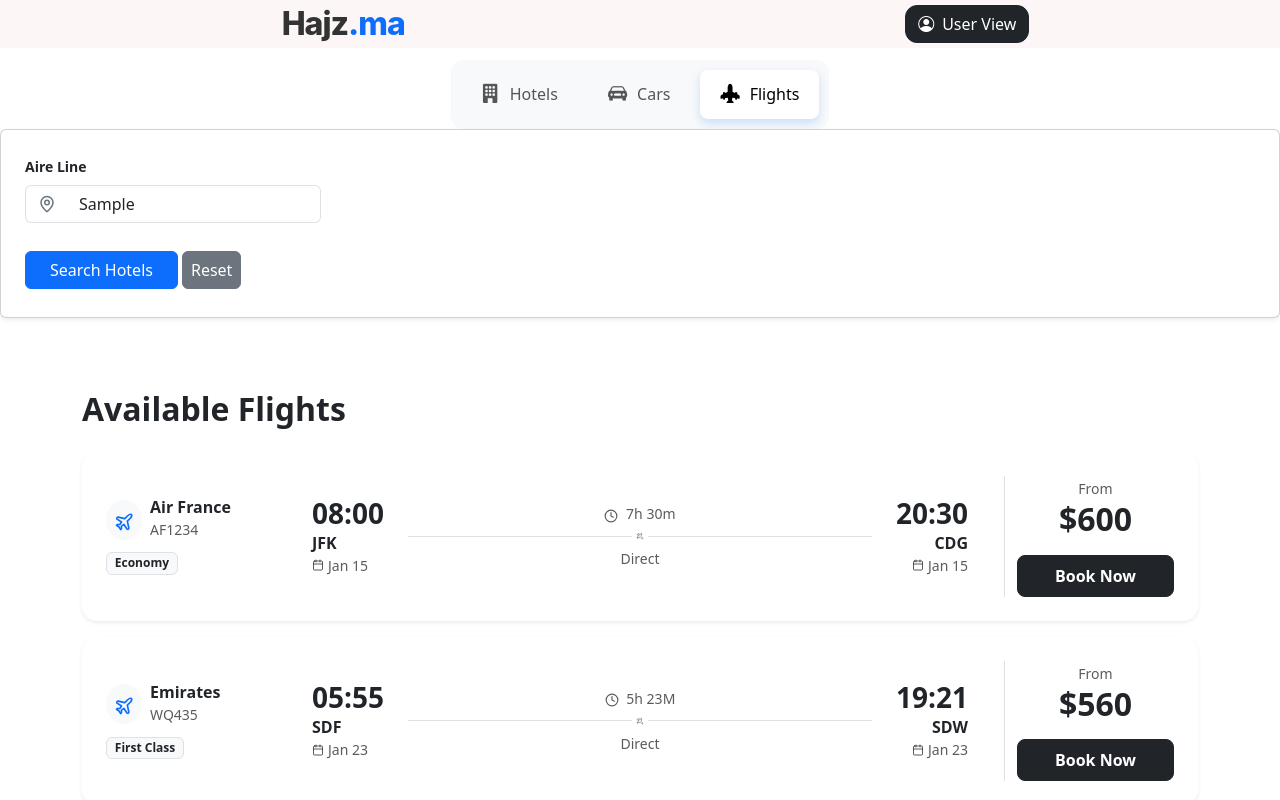
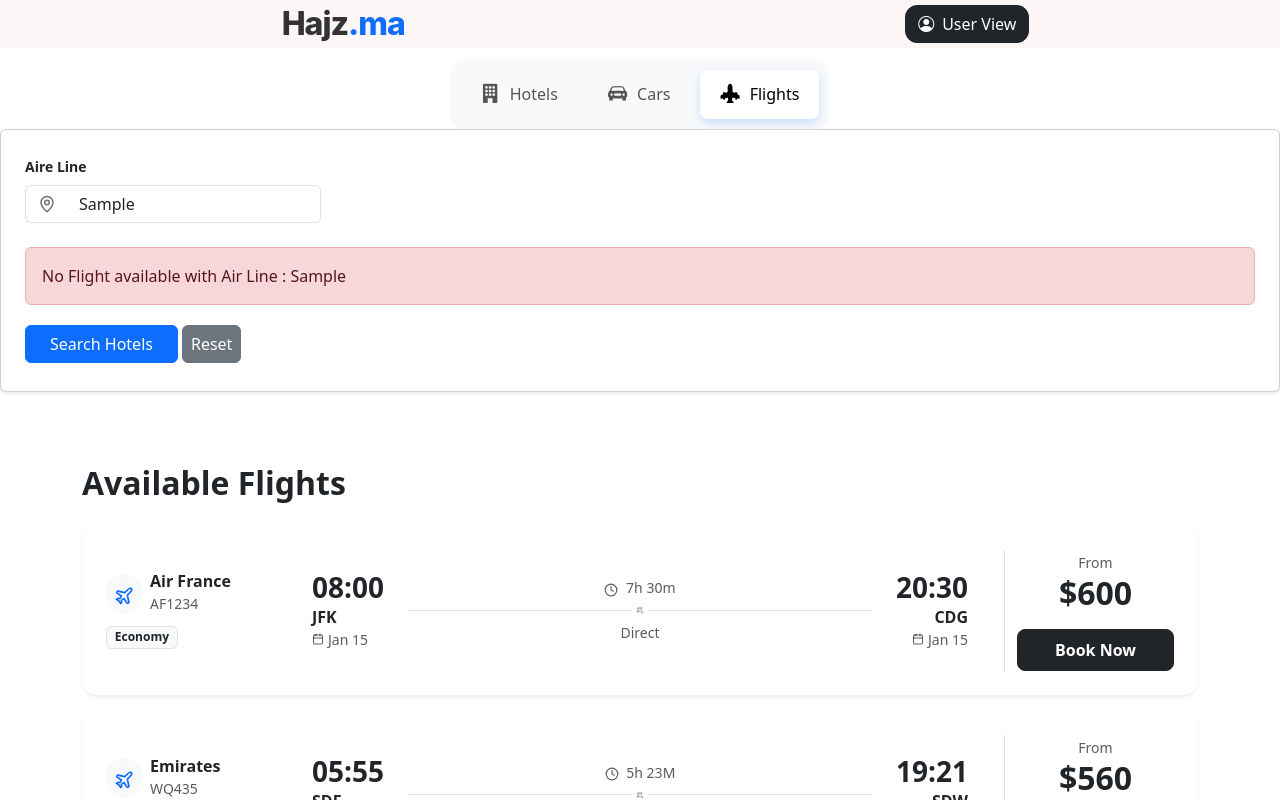
Before and after one commit to makouarHamza/Hajz.ma, a React (Vite) app: page /flights in a window 1280 px wide. Both pictures are taken after typing "Sample" into the empty fields and a click on the button "Search Hotels". Shown: the top 800 px of the page. Built offline with nearby package versions, Linux system fonts and the light colour scheme; data requests are answered from the project's data file.

Commit message:
added a message alert of invalide flight search

```diff
--- a/src/flights/flightList.jsx
+++ b/src/flights/flightList.jsx
@@ -39,6 +39,11 @@ function FlightsList() {
 
 
     }
+
+    const handlerSearch = (e) => {
+      setAirLine(e.target.value)
+        setFilteredFlights(flightsData.filter((flight) => flight.airline.trim().toLowerCase().includes(e.target.value.trim().toLowerCase())))
+    }
     const handlerReset = () => {
         setAirLine("")
         setFilteredFlights([])
@@ -60,13 +65,16 @@ function FlightsList() {
                 className="form-control border-start-0"
                 placeholder="search with air Line"
                 value={airLine}
-                onChange={(e) => setAirLine(e.target.value)}
+                onChange={handlerSearch}
                 required
               />
             </div>
           </div>
         </div>
         <div className="mt-4">
+            {filteredFlights.length === 0 && airLine.length > 0 ? <div>
+              <p className='alert alert-danger'>No Flight available with Air Line : {airLine}</p>
+            </div> :""}
           <button type="submit" className="btn btn-primary px-4">
             Search Hotels
           </button>
```
